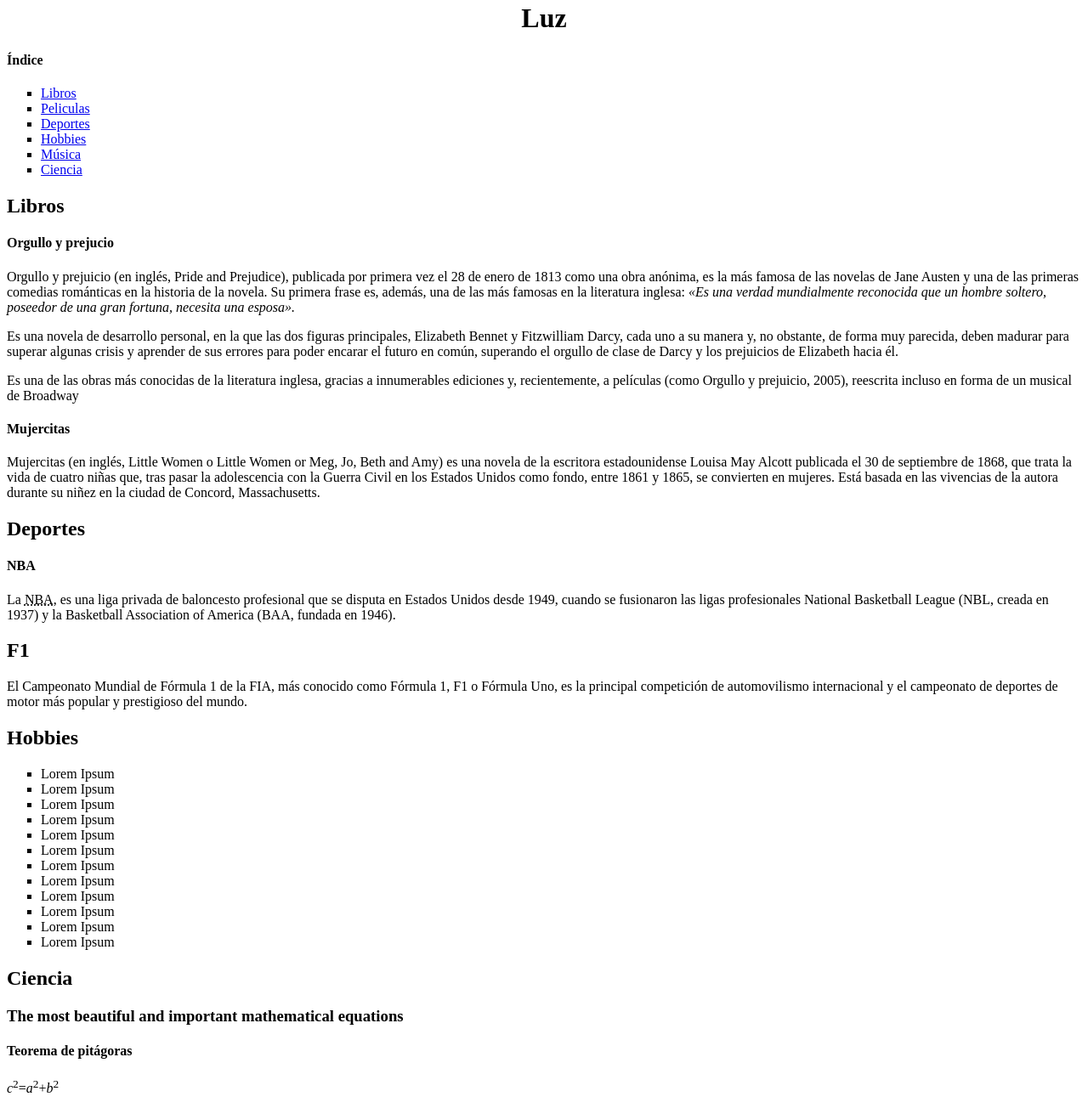
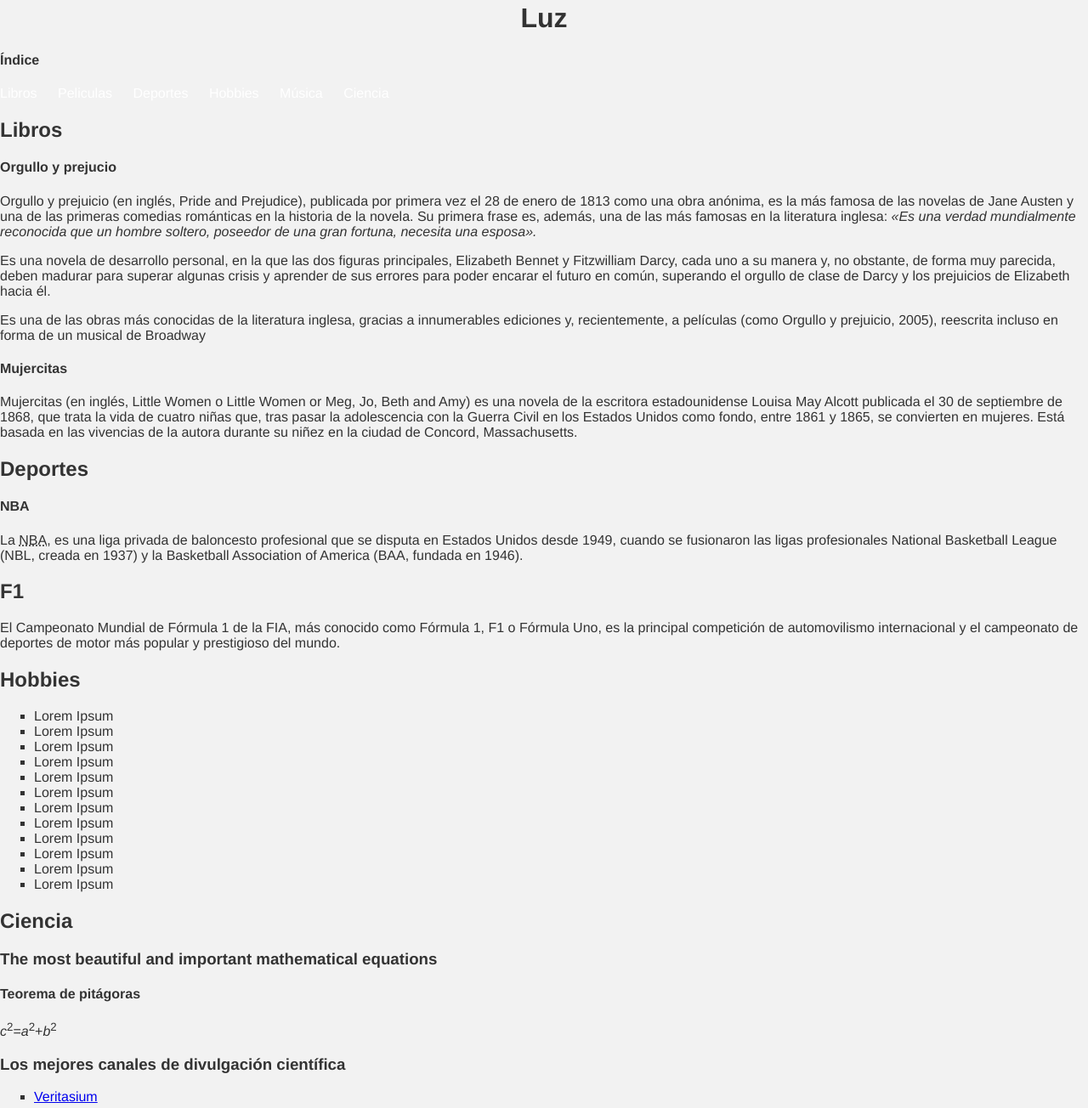
Before and after one commit to BetoHerbas/personalBlog, a plain HTML site: page Luz.html in a window 1280 px wide. Shown: the part 18-1322 px from the top of the page at 85% size. Drawn offline with Linux system fonts and the light colour scheme.

Commit message:
Incorporando parcialmente css

```diff
--- a/Luz.html
+++ b/Luz.html
@@ -5,7 +5,7 @@
     <meta name="viewport" content="width=device-width, initial-scale=1.0">
     <meta author = "Luz" content = "...">
     <title>Luz</title>
-    <link rel="stylesheet" href="styleL.css">
+    <link rel="stylesheet" href="styles.css">
 </head>
 <body>
 
@@ -86,7 +86,9 @@
         </article>
         <article>
             <h3>Los mejores canales de divulgación científica</h3>
-
+            <ul>
+                <li><a href="https://www.youtube.com/channel/UCHnyfMqiRRG1u-2MsSQLbXA" target="_blank">Veritasium</a></li>
+            </ul>
         </article>
     </div>
 </body>
--- a/styleL.css
+++ /dev/null
@@ -1,7 +0,0 @@
-h1{
-    text-align: center;
-}
-
-ul{
-    list-style-type: square;
-}
--- a/styles.css
+++ b/styles.css
@@ -104,3 +104,11 @@ footer {
 .contact li {
     margin-bottom: 0.5rem;
 }
+
+ul{
+    list-style-type: square;
+}
+
+h1{
+    text-align: center;
+}
```
